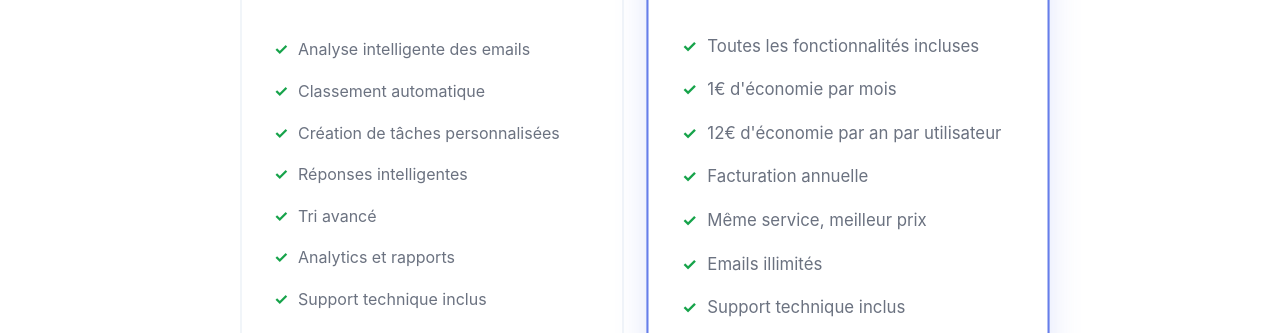
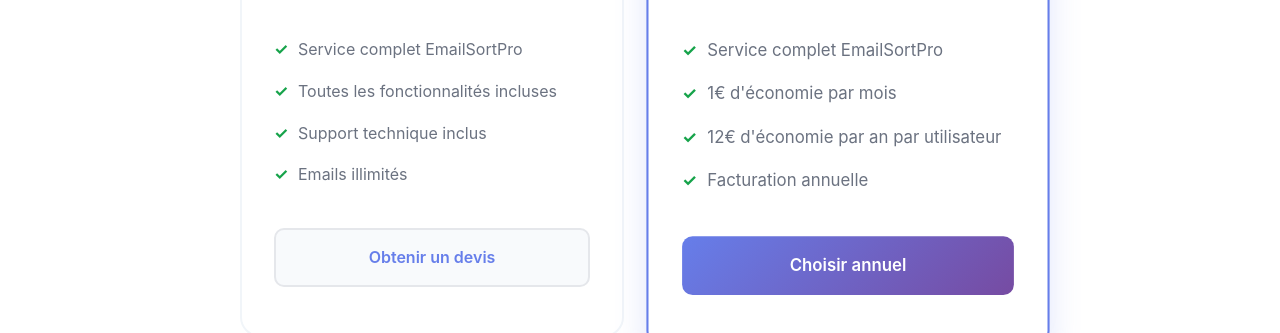
Before and after one commit to EmailSortpro/EmailSortPro-Site-Web, a plain HTML site: page tarifs.html in a window 1280 px wide. Shown: the part 467-800 px from the top of the page. Drawn offline with Linux system fonts and the light colour scheme; a script that the page names is missing.

Commit message:
Update tarifs.html

```diff
--- a/tarifs.html
+++ b/tarifs.html
@@ -51,12 +51,8 @@
                     <div class="plan-price">9,90€</div>
                     <div class="plan-period">HT / utilisateur / mois</div>
                     <ul class="plan-features">
-                        <li>Analyse intelligente des emails</li>
-                        <li>Classement automatique</li>
-                        <li>Création de tâches personnalisées</li>
-                        <li>Réponses intelligentes</li>
-                        <li>Tri avancé</li>
-                        <li>Analytics et rapports</li>
+                        <li>Service complet EmailSortPro</li>
+                        <li>Toutes les fonctionnalités incluses</li>
                         <li>Support technique inclus</li>
                         <li>Emails illimités</li>
                     </ul>
@@ -68,14 +64,10 @@
                     <div class="plan-price">8,90€</div>
                     <div class="plan-period">HT / utilisateur / mois</div>
                     <ul class="plan-features">
-                        <li>Toutes les fonctionnalités incluses</li>
+                        <li>Service complet EmailSortPro</li>
                         <li>1€ d'économie par mois</li>
                         <li>12€ d'économie par an par utilisateur</li>
                         <li>Facturation annuelle</li>
-                        <li>Même service, meilleur prix</li>
-                        <li>Emails illimités</li>
-                        <li>Support technique inclus</li>
-                        <li>Analytics et rapports</li>
                     </ul>
                     <a href="contact.html" class="plan-button primary">Choisir annuel</a>
                 </div>
```
